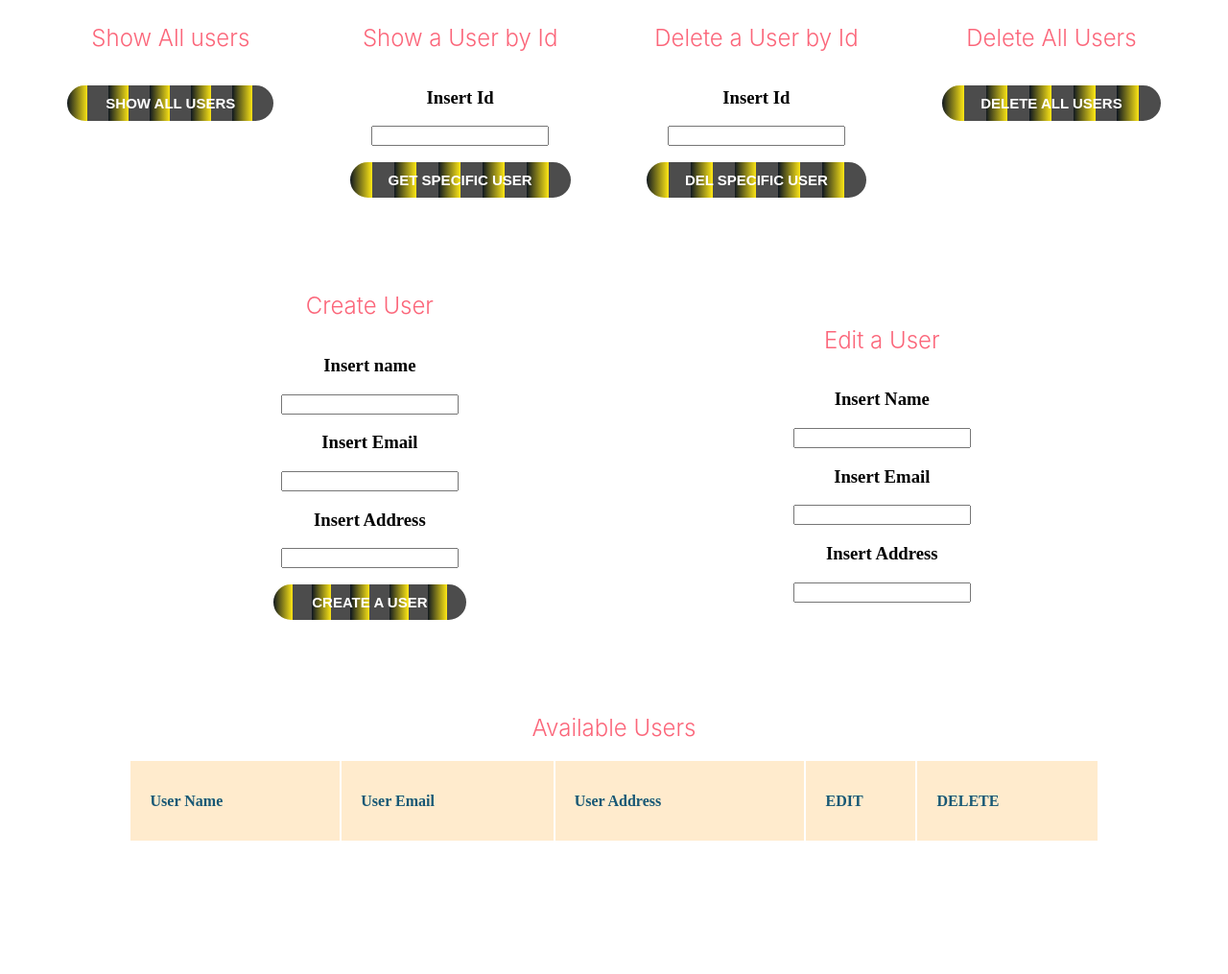
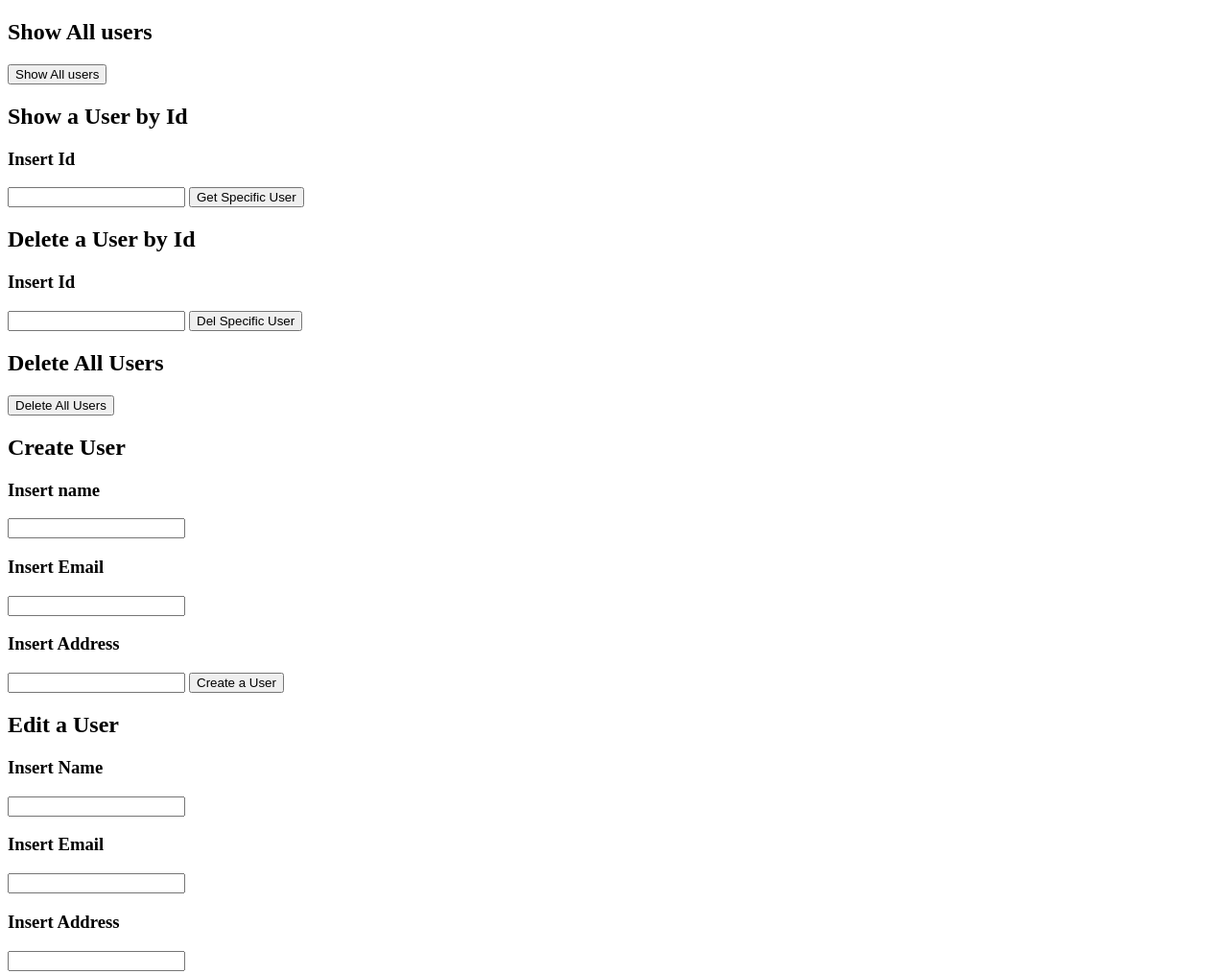
Before and after one commit to musmanmazhar/mongodb2, a website: page index.html in a window 1280 px wide. Shown: the top 1015 px of the page at 96% size. Drawn offline with nearby package versions, Linux system fonts and the light colour scheme.

Commit message:
Update index.html

```diff
--- a/index.html
+++ b/index.html
@@ -6,196 +6,7 @@
     <meta name="viewport" content="width=device-width, initial-scale=1.0" />
     <title>Crud Express Server</title>
     <script src="https://cdn.jsdelivr.net/npm/axios/dist/axios.min.js"></script>
-    <style>
-      #create {
-        display: flex;
-        padding: 4em;
-        justify-content: center;
-        align-content: space-between;
-        flex-direction: column;
-        align-items: center;
-        text-align: center;
-      }
 
-      #edit {
-        display: flex;
-        padding: 4em;
-        justify-content: center;
-        align-content: space-between;
-        flex-direction: column;
-        align-items: center;
-      }
-      #cr_ed {
-        margin: auto;
-        padding: auto;
-        display: flex;
-        flex-direction: row;
-        justify-content: space-evenly;
-        text-align: center;
-      }
-
-      button {
-        margin: 1em;
-        cursor: pointer;
-        font-size: 15px;
-        padding: 10px 40px;
-        text-decoration: none;
-        text-transform: uppercase;
-        font-weight: 700;
-        outline: none;
-        border: none;
-        border-radius: 30px;
-        border: 2px solid #ffffff;
-        color: #ffffff;
-        background-image: repeating-linear-gradient(
-          90deg,
-          #101820ff,
-          #fee715ff 10%,
-          #4c4c4c 10%,
-          #4c4c4c 20%
-        );
-        background-size: 100%;
-        transition: background 0.3s ease-in-out;
-      }
-
-      button:hover {
-        background-position: 150px;
-      }
-
-      #getuser_deluser {
-        margin: auto;
-        padding: auto;
-        display: flex;
-        flex-direction: row;
-        justify-content: space-evenly;
-        text-align: center;
-      }
-
-      #showuser {
-        display: flex;
-        padding: 0%;
-        justify-content: center;
-        align-content: space-between;
-        flex-direction: column;
-        align-items: center;
-      }
-
-      #deluser {
-        display: flex;
-        padding: 0%;
-        justify-content: center;
-        align-content: space-between;
-        flex-direction: column;
-        align-items: center;
-      }
-
-      h1 {
-        font-size: 3em;
-        font-weight: 300;
-        line-height: 1em;
-        text-align: center;
-        color: #4dc3fa;
-      }
-      h2 {
-        font-size: 1.5em;
-        font-weight: 300;
-        text-align: center;
-        display: flex;
-        justify-content: center;
-        line-height: 1em;
-        font-family: -apple-system, BlinkMacSystemFont, 'Segoe UI', Roboto, Oxygen, Ubuntu, Cantarell, 'Open Sans', 'Helvetica Neue', sans-serif;
-        color: #fb667a;
-      }
-
-      h2:hover{ color: #888; }
-
-      .table-container th h1 {
-        font-weight: bold;
-        font-size: 1em;
-        text-align: left;
-        color: #185875;
-      }
-
-      .table-container td {
-        font-weight: normal;
-        font-size: 1em;
-        -webkit-box-shadow: 0 2px 2px -2px #0e1119;
-        -moz-box-shadow: 0 2px 2px -2px #0e1119;
-        box-shadow: 0 2px 2px -2px #0e1119;
-      }
-      .table-container {
-        text-align: left;
-        overflow: hidden;
-        width: 80%;
-        margin: 0 auto;
-        display: table;
-        padding: 0 0 8em 0;
-      }
-
-      .table-container td,
-      .table-container th {
-        padding-bottom: 2%;
-        padding-top: 2%;
-        padding-left: 2%;
-      }
-
-      /* Background-color of the odd rows */
-      .container tr:nth-child(odd) {
-        background-color: #323c50;
-      }
-
-      /* Background-color of the even rows */
-      .container tr:nth-child(even) {
-        background-color: #2c3446;
-      }
-
-      .container th {
-        background-color: #1f2739;
-      }
-
-      .container td:first-child {
-        color: #fb667a;
-      }
-
-      .container tr:hover {
-        background-color: #464a52;
-        -webkit-box-shadow: 0 6px 6px -6px #0e1119;
-        -moz-box-shadow: 0 6px 6px -6px #0e1119;
-        box-shadow: 0 6px 6px -6px #0e1119;
-      }
-
-      .container td:hover {
-        background-color: #fff842;
-        color: #403e10;
-        font-weight: bold;
-
-        box-shadow: #7f7c21 -1px 1px, #7f7c21 -2px 2px, #7f7c21 -3px 3px,
-          #7f7c21 -4px 4px, #7f7c21 -5px 5px, #7f7c21 -6px 6px;
-        transform: translate3d(6px, -6px, 0);
-
-        transition-delay: 0s;
-        transition-duration: 0.4s;
-        transition-property: all;
-        transition-timing-function: line;
-      }
-
-      thead{
-        background: blanchedalmond;
-        width: 100%;
-      }
-
-      #tbod {
-        background: lightyellow;
-      }
-
-      td:hover {
-        background:#FFE4B5;
-      }
-
-
-
-
-    </style>
   </head>
   <body>
     <main>
```
